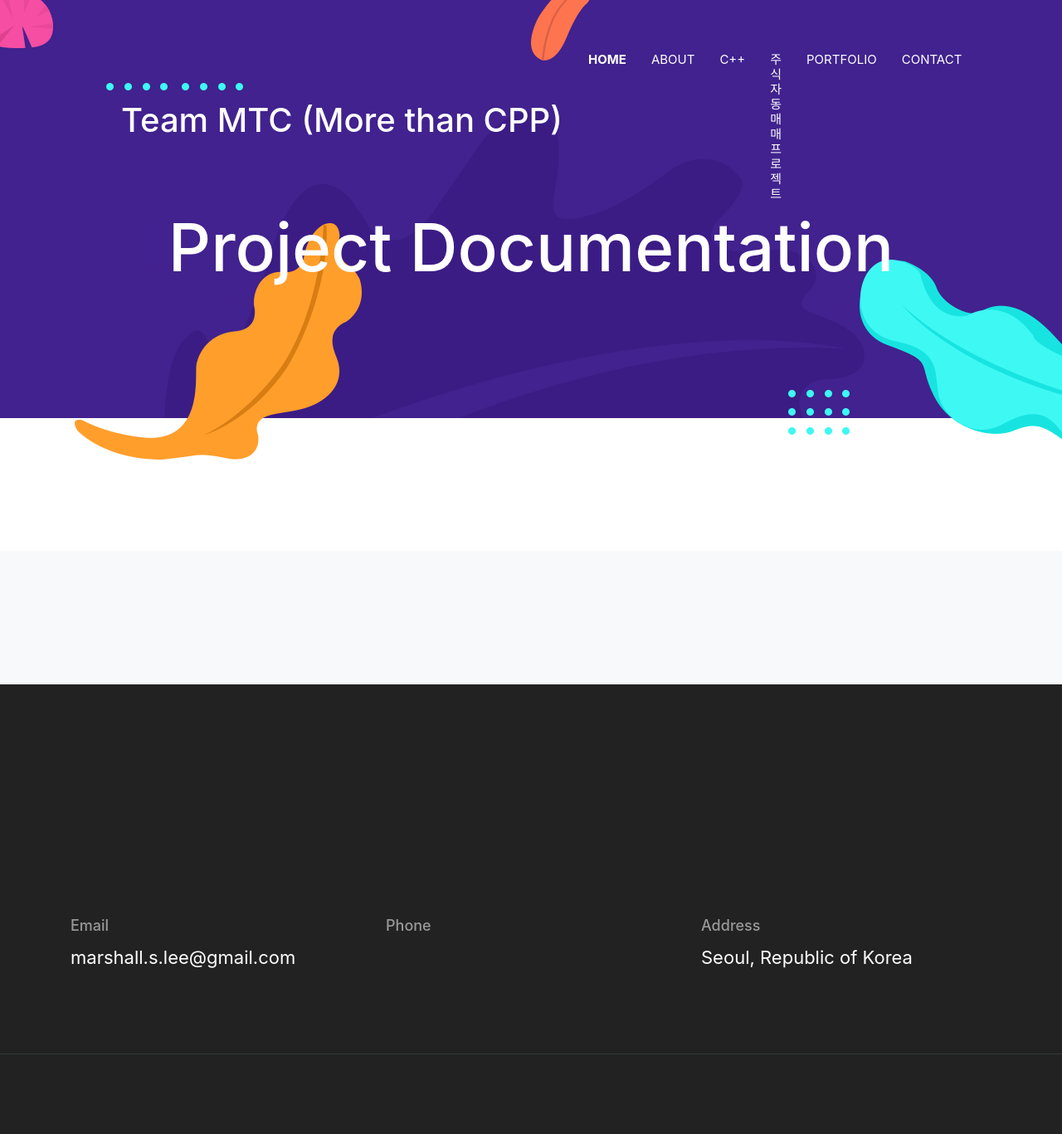
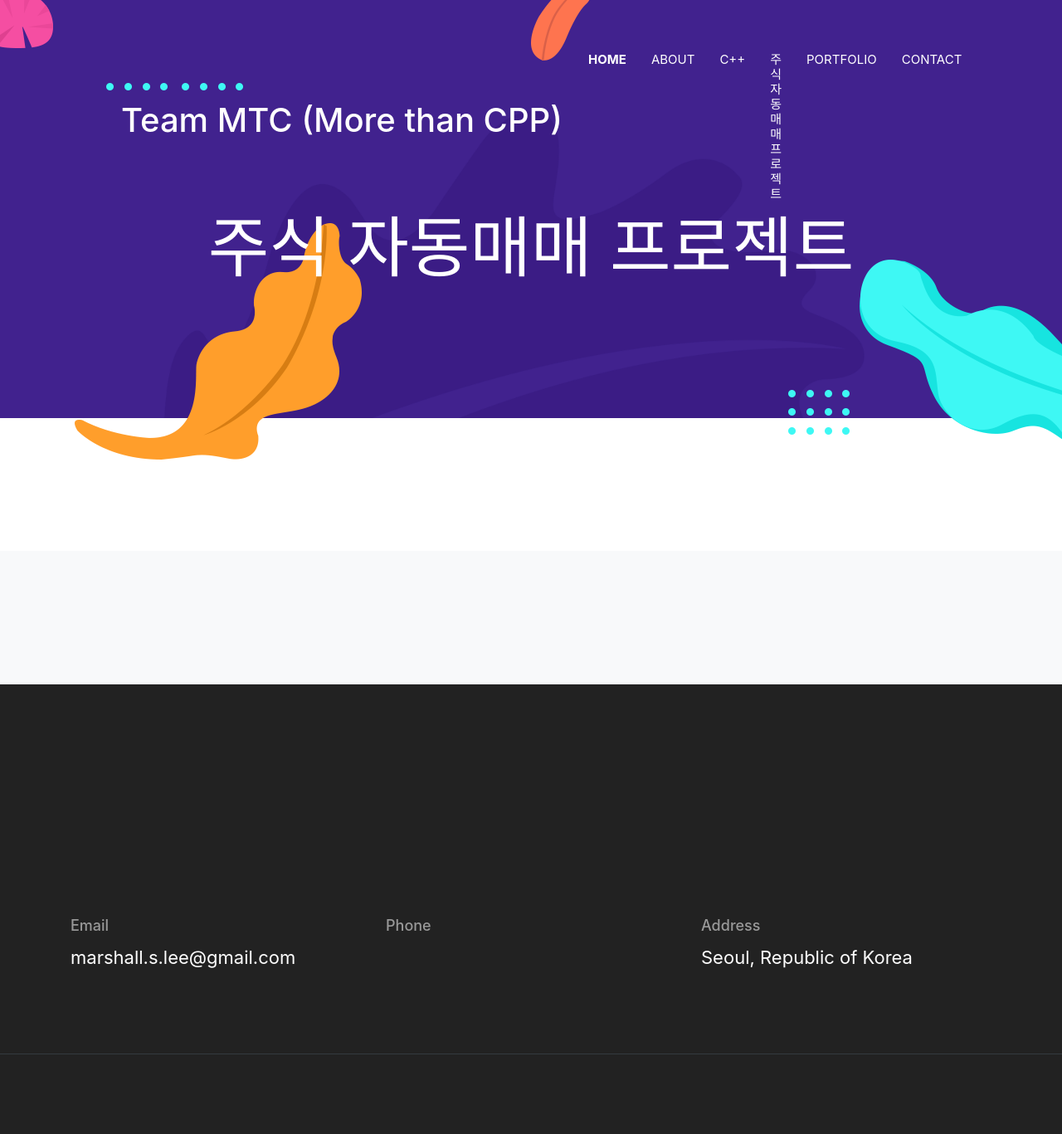
Before and after one commit to teammtc/teammtc.github.io, a Jekyll site: the page built from _pages/ticktobin.html, in a window 1280 px wide. Shown: the whole page at 83% size. Built offline with Jekyll 4.4.1, drawn with Linux system fonts in a browser that asks for light colours; some web fonts are replaced.

Commit message:
blogging

```diff
--- a/_pages/ticktobin.html
+++ b/_pages/ticktobin.html
@@ -1,6 +1,6 @@
 ---
 layout: page
-title: Project Documentation
+title: 주식 자동매매 프로젝트
 ---
 
 <section class="section">
```
